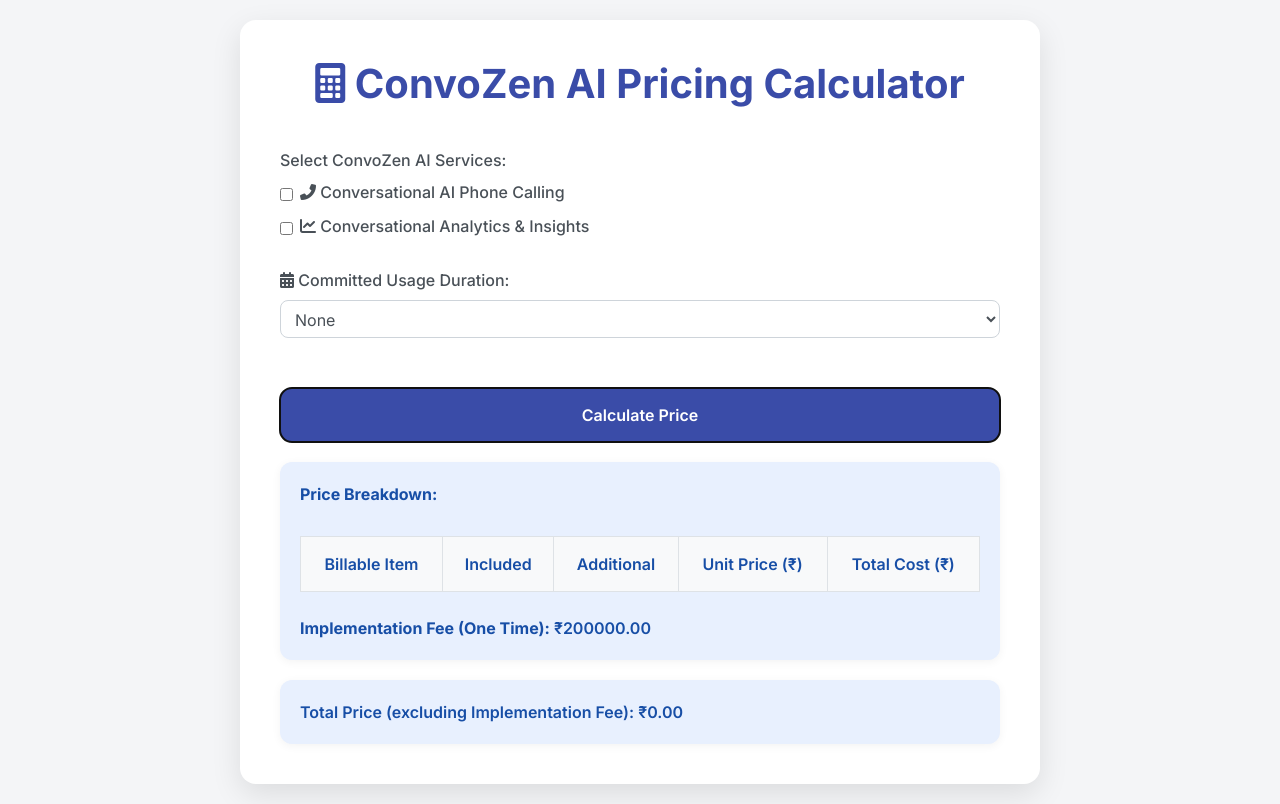
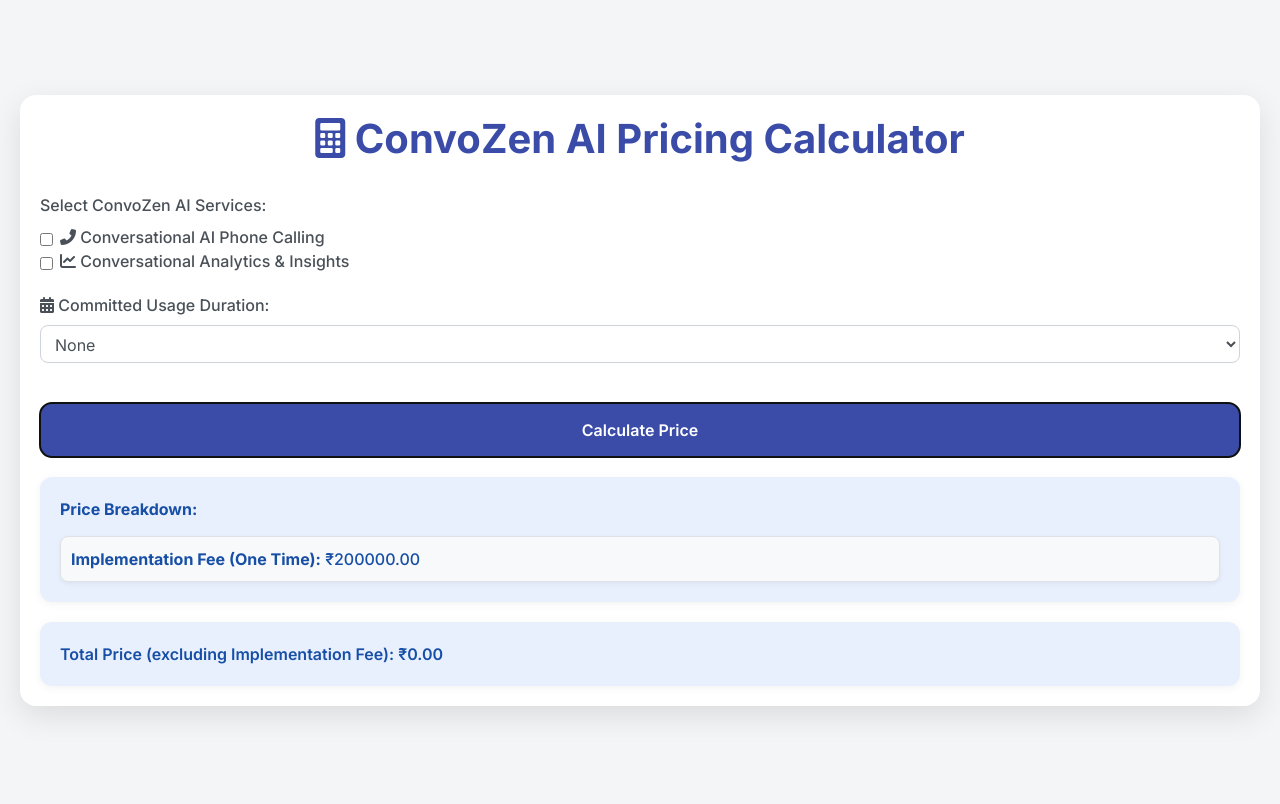
Before and after one commit to zaherabdulazeez/ghost, a plain HTML site: page index.html in a window 1280 px wide. Both pictures are taken after a click on the button "Calculate Price". Drawn offline with nearby package versions, Linux system fonts and the light colour scheme.

Commit message:
Update index.html

```diff
--- a/index.html
+++ b/index.html
@@ -20,15 +20,15 @@
       min-height: 100vh;
     }
     .container {
-      max-width: 800px;
-      padding: 40px;
+      max-width: 100%;
+      padding: 20px;
       background-color: #ffffff;
       border-radius: 16px;
       box-shadow: 0 10px 30px rgba(0, 0, 0, 0.1);
     }
     h1 {
       text-align: center;
-      margin-bottom: 40px;
+      margin-bottom: 30px;
       font-weight: 700;
       color: #3a4ca8;
     }
@@ -44,6 +44,7 @@
       color: #174ea6;
       margin-top: 20px;
       box-shadow: 0 2px 10px rgba(0, 0, 0, 0.05);
+      overflow-x: auto;
     }
     button {
       width: 100%;
@@ -69,30 +70,35 @@
       margin-bottom: 20px;
     }
     .form-group {
-      margin-bottom: 30px;
+      margin-bottom: 20px;
     }
-    table {
-      width: 100%;
-      margin-top: 30px;
-      border-collapse: collapse;
-      font-size: 1rem;
+    .price-item {
+      margin-top: 15px;
+      padding: 10px;
+      border: 1px solid #dee2e6;
+      border-radius: 8px;
+      background-color: #f8f9fa;
+      box-shadow: 0 2px 5px rgba(0, 0, 0, 0.05);
     }
-    table, th, td {
-      border: 1px solid #dee2e6;
+    .price-item p {
+      margin: 0;
+      font-weight: 500;
     }
-    th, td {
-      padding: 15px;
-      text-align: center;
-    }
-    th {
-      background-color: #f8f9fa;
-      font-weight: 600;
-    }
-    .fa-check-circle {
-      color: #28a745;
-    }
-    .form-check {
-      margin-bottom: 10px;
+    @media (max-width: 576px) {
+      .container {
+        padding: 15px;
+      }
+      h1 {
+        font-size: 1.5rem;
+        margin-bottom: 20px;
+      }
+      button {
+        padding: 10px;
+        font-size: 1rem;
+      }
+      .form-group {
+        margin-bottom: 15px;
+      }
     }
   </style>
 </head>
@@ -223,7 +229,6 @@
 
       let totalPrice = 0;
       let priceBreakup = "<strong>Price Breakdown:</strong><br>";
-      priceBreakup += "<table><thead><tr><th>Billable Item</th><th>Included</th><th>Additional</th><th>Unit Price (₹)</th><th>Total Cost (₹)</th></tr></thead><tbody>";
 
       // AI Phone Calling Cost
       if (aiPhoneCallingSelected) {
@@ -236,7 +241,7 @@
           callCost = additionalMinutes * unitPrice;
           totalPrice += callCost;
         }
-        priceBreakup += `<tr><td>AI Phone Platform Cost</td><td>${pricingData.aiPhoneIncludedMinutes} mins</td><td>${additionalMinutes} mins</td><td>₹${unitPrice.toFixed(2)}</td><td>₹${(pricingData.aiPhonePlatformCost + callCost).toFixed(2)}</td></tr>`;
+        priceBreakup += `<div class="price-item"><p>AI Phone Platform Cost: ₹${pricingData.aiPhonePlatformCost.toFixed(2)}</p><p>Included Minutes: ${pricingData.aiPhoneIncludedMinutes} mins</p><p>Additional Minutes: ${additionalMinutes} mins</p><p>Unit Price: ₹${unitPrice.toFixed(2)}</p><p>Total Cost: ₹${(pricingData.aiPhonePlatformCost + callCost).toFixed(2)}</p></div>`;
       }
 
       // Analytics Cost
@@ -251,29 +256,27 @@
           additionalAnalyticsMinutes = analyticsMinutes - pricingData.analyticsIncludedMinutes;
           if (basicAnalyticsSelected) {
             analyticsCost += additionalAnalyticsMinutes * basicUnitPrice;
-            priceBreakup += `<tr><td>Basic Analytics</td><td>${pricingData.analyticsIncludedMinutes} mins</td><td>${additionalAnalyticsMinutes} mins</td><td>₹${basicUnitPrice.toFixed(2)}</td><td>₹${(additionalAnalyticsMinutes * basicUnitPrice).toFixed(2)}</td></tr>`;
+            priceBreakup += `<div class="price-item"><p>Basic Analytics: </p><p>Included Minutes: ${pricingData.analyticsIncludedMinutes} mins</p><p>Additional Minutes: ${additionalAnalyticsMinutes} mins</p><p>Unit Price: ₹${basicUnitPrice.toFixed(2)}</p><p>Total Cost: ₹${(additionalAnalyticsMinutes * basicUnitPrice).toFixed(2)}</p></div>`;
           }
           if (advancedAnalyticsSelected) {
             analyticsCost += additionalAnalyticsMinutes * advancedUnitPrice;
-            priceBreakup += `<tr><td>Advanced Analytics</td><td>${pricingData.analyticsIncludedMinutes} mins</td><td>${additionalAnalyticsMinutes} mins</td><td>₹${advancedUnitPrice.toFixed(2)}</td><td>₹${(additionalAnalyticsMinutes * advancedUnitPrice).toFixed(2)}</td></tr>`;
+            priceBreakup += `<div class="price-item"><p>Advanced Analytics: </p><p>Included Minutes: ${pricingData.analyticsIncludedMinutes} mins</p><p>Additional Minutes: ${additionalAnalyticsMinutes} mins</p><p>Unit Price: ₹${advancedUnitPrice.toFixed(2)}</p><p>Total Cost: ₹${(additionalAnalyticsMinutes * advancedUnitPrice).toFixed(2)}</p></div>`;
           }
           totalPrice += analyticsCost;
         } else {
-          priceBreakup += `<tr><td>Analytics Platform Cost</td><td>${pricingData.analyticsIncludedMinutes} mins</td><td>0 mins</td><td>-</td><td>₹${pricingData.analyticsPlatformCost.toFixed(2)}</td></tr>`;
+          priceBreakup += `<div class="price-item"><p>Analytics Platform Cost: ₹${pricingData.analyticsPlatformCost.toFixed(2)}</p><p>Included Minutes: ${pricingData.analyticsIncludedMinutes} mins</p><p>Additional Minutes: 0 mins</p></div>`;
         }
       }
 
-      priceBreakup += "</tbody></table>";
-
       // Implementation Fee
-      priceBreakup += `<br><strong>Implementation Fee (One Time):</strong> ₹${pricingData.implementationFee.toFixed(2)}<br>`;
+      priceBreakup += `<div class="price-item"><p><strong>Implementation Fee (One Time):</strong> ₹${pricingData.implementationFee.toFixed(2)}</p></div>`;
 
       // Apply Duration Discount
       let discountAmount = 0;
       if (committedDuration > 0) {
         discountAmount = totalPrice * pricingData.discounts[committedDuration];
         totalPrice *= (1 - pricingData.discounts[committedDuration]);
-        priceBreakup += `<br><strong>Discount (${committedDuration} Months):</strong> -₹${discountAmount.toFixed(2)}<br>`;
+        priceBreakup += `<div class="price-item"><p><strong>Discount (${committedDuration} Months):</strong> -₹${discountAmount.toFixed(2)}</p></div>`;
       }
 
       document.getElementById("price_breakup").innerHTML = priceBreakup;
```
